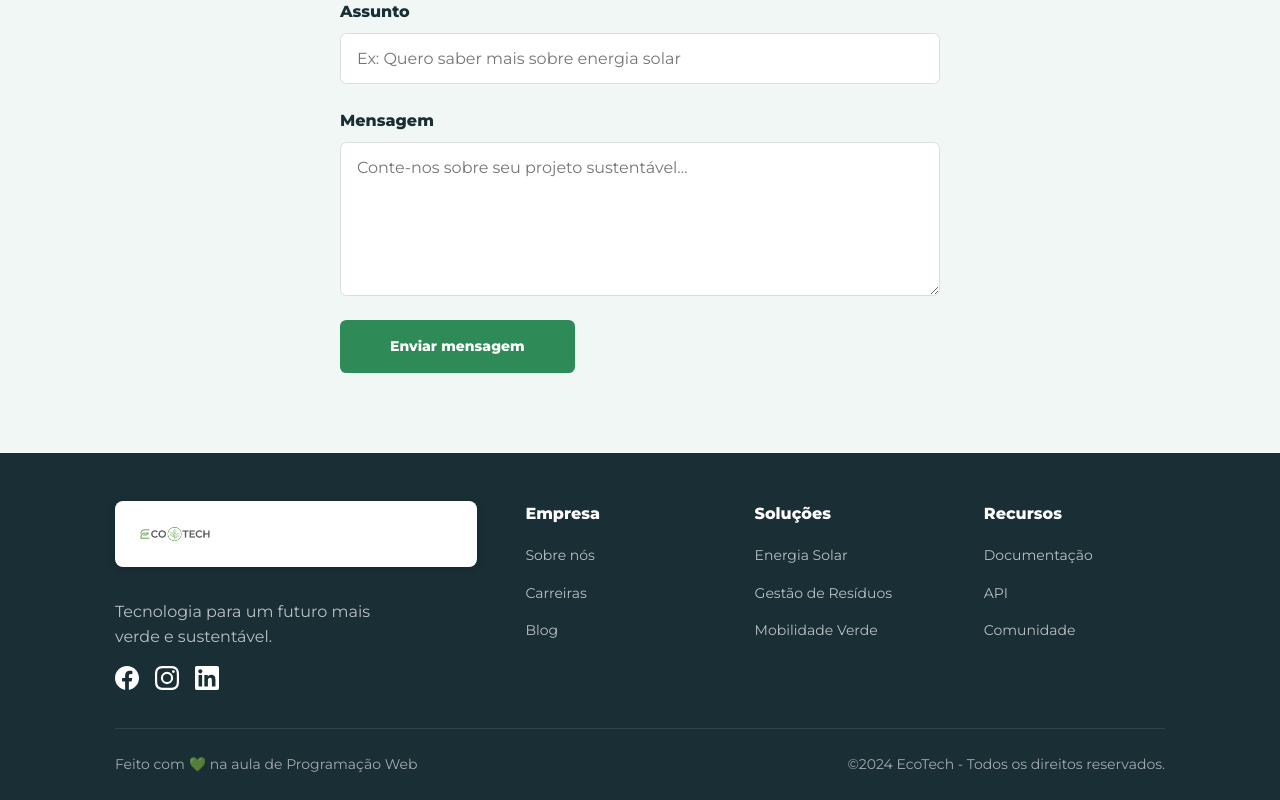
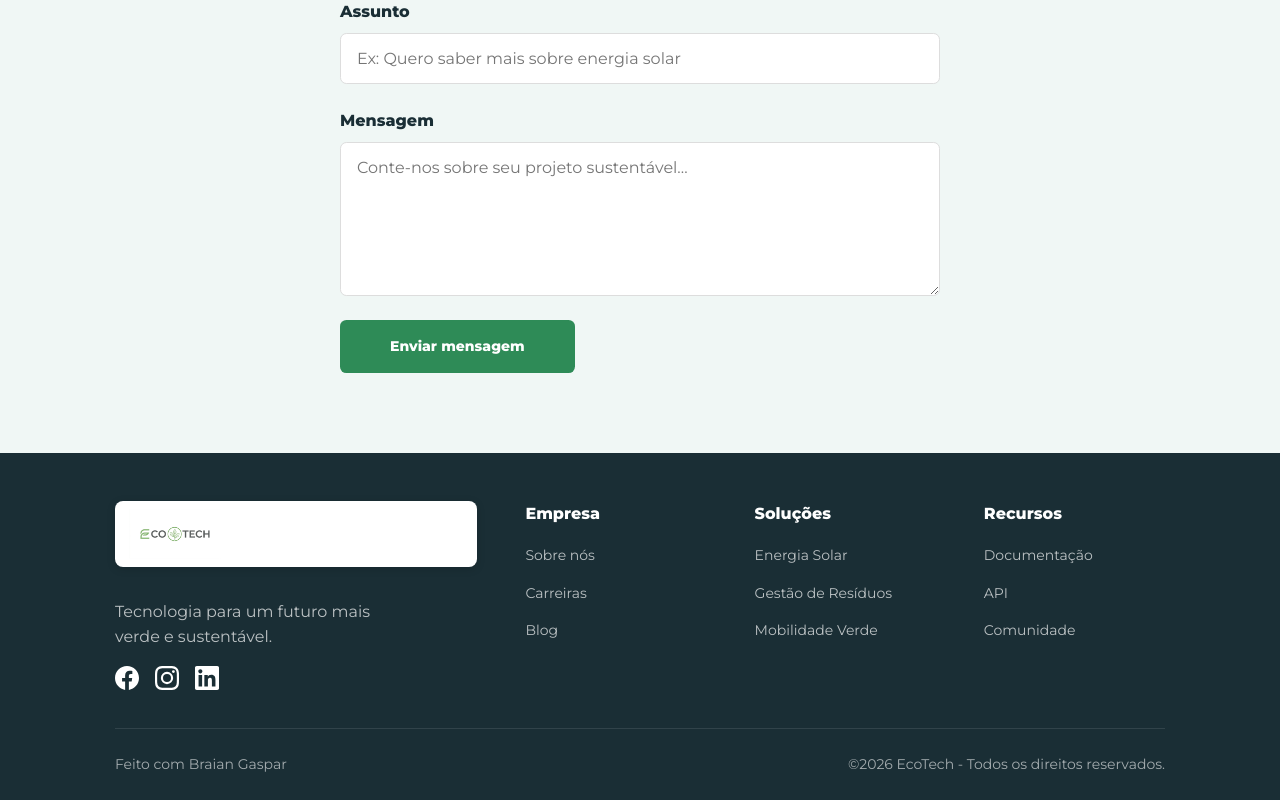
Before and after one commit to BraianGaspar/Landing-Page, a React (Vite) app in the folder projeto/: page / in a window 1280 px wide. Shown: the part 3881-4681 px from the top of the page. Built offline with nearby package versions, Linux system fonts and the light colour scheme.

Commit message:
Correção no footer

```diff
--- a/projeto/src/pages/Home.tsx
+++ b/projeto/src/pages/Home.tsx
@@ -581,8 +581,8 @@ export default function Home() {
           </div>
 
           <div className="footer-bottom">
-            <p>Feito com 💚 na aula de Programação Web</p>
-            <p>©2024 EcoTech - Todos os direitos reservados.</p>
+            <p>Feito com Braian Gaspar</p>
+            <p>©2026 EcoTech - Todos os direitos reservados.</p>
           </div>
         </div>
       </footer>
```
